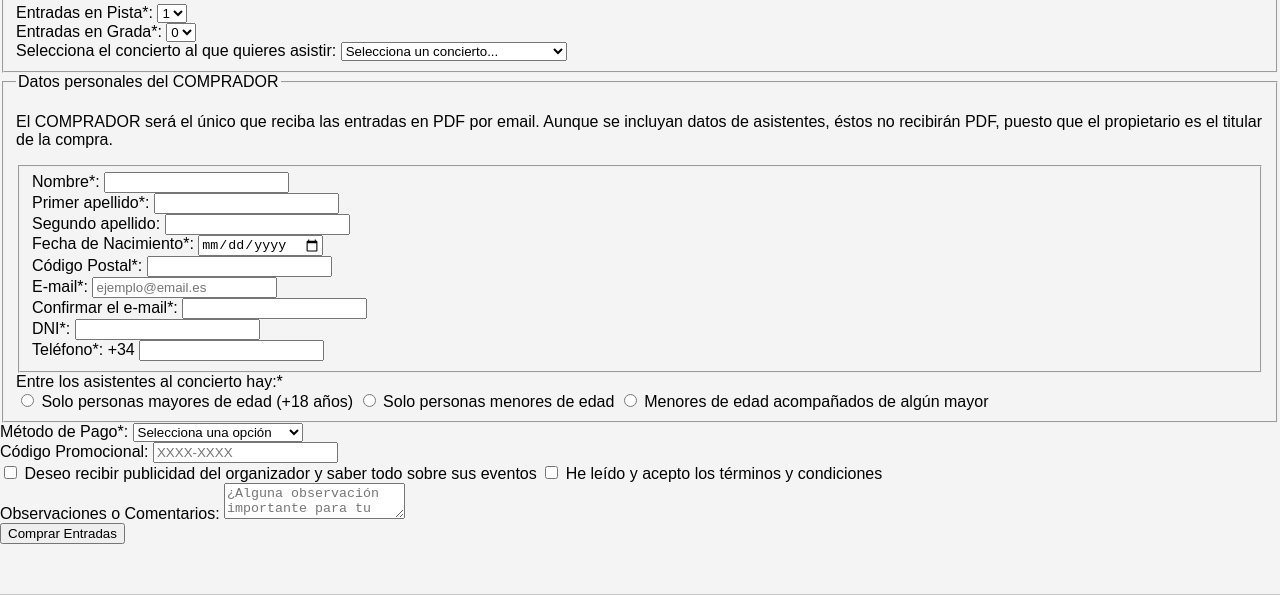
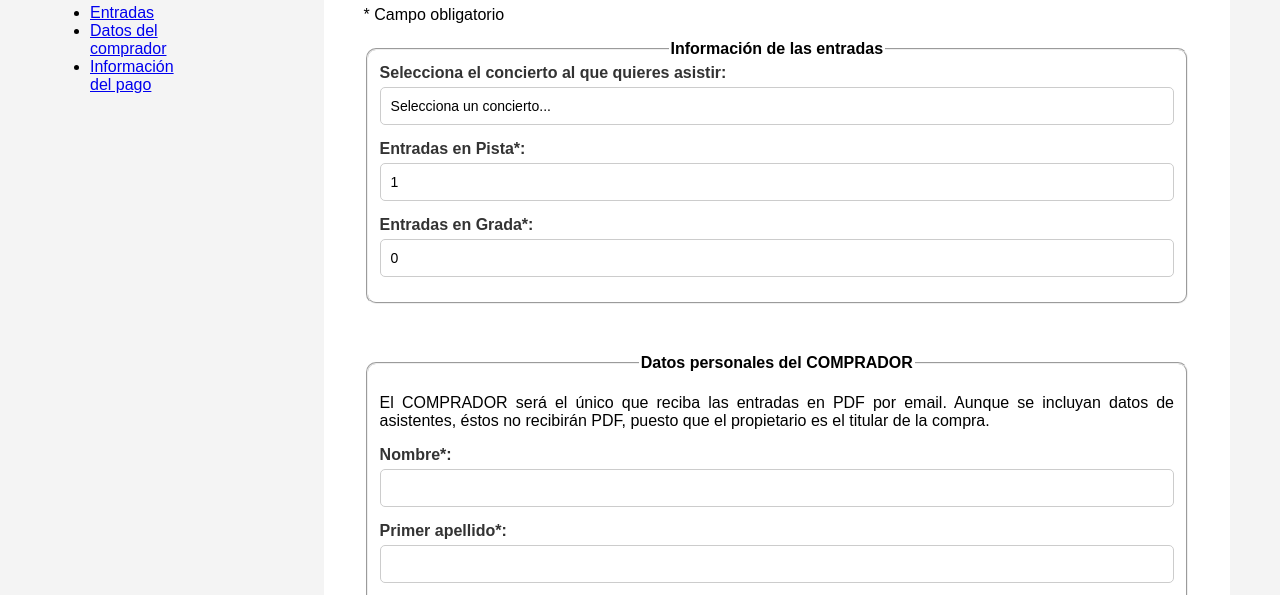
Before and after one commit to AsierLoinaz/iw-Entrega-01, a plain HTML site: page entradas.html in a window 1280 px wide. Shown: the part 361-956 px from the top of the page. Drawn offline with Linux system fonts and the light colour scheme.

Commit message:
form con algo de gracia

```diff
--- a/entradas.html
+++ b/entradas.html
@@ -22,41 +22,25 @@
 
     <form action="server"></form>
 
-    <div class="f_container">
-        <h1>Compra tus Entradas</h1>
-        <p>* Campo obligatorio</p>
+    <div class="container">
+        <aside class="sidebar" id="DiscosIndice">
+            <h2>Índice</h2>
+            <ul>
+            <li><a href="#entradas">Entradas</a></li>
+            <li><a href="#comprador">Datos del comprador</a></li>
+            <li><a href="#pago">Información del pago</a></li>
+            </ul>
+        </aside>
+
 
         <!-- CADA PAR ETIQUETA-INPUT SERÁ UN GRUPO-FORM -->
 
-        <form action="submit" method="post">
+        <form action="submit" method="post" class="content">
+            <h1>Compra tus Entradas</h1>
+            <div id="entradas" class="f_sect">
+            <p>* Campo obligatorio</p>
             <fieldset>
-                <legend>Entradas</legend>
-                <div class="grupo-form">
-                    <label for="entradasPista">Entradas en Pista*:</label>
-                    <select id="entradasPista" name="entradasPista">
-                        <option value="0">0</option>
-                        <option value="1" selected>1</option>
-                        <option value="2">2</option>
-                        <option value="3">3</option>
-                        <option value="4">4</option>
-                        <option value="5">5</option>
-                        <option value="6">6</option>
-                    </select>
-                </div>
-
-                <div class="grupo-form">
-                    <label for="entradasGrada">Entradas en Grada*:</label>
-                    <select id="entradasGrada" name="entradasGrada">
-                        <option value="0" selected>0</option>
-                        <option value="1">1</option>
-                        <option value="2">2</option>
-                        <option value="3">3</option>
-                        <option value="4">4</option>
-                        <option value="5">5</option>
-                        <option value="6">6</option>
-                    </select>
-                </div>
-
+                <legend>Información de las entradas</legend>
                 <div class="grupo-form">
                     <label for="conciertos">Selecciona el concierto al que quieres asistir:</label>
                     <select id="conciertos" name="conciertos" required>
@@ -96,11 +80,39 @@
                         </optgroup>
                     </select>
                 </div>
+                <div class="grupo-form">
+                    <label for="entradasPista">Entradas en Pista*:</label>
+                    <select id="entradasPista" name="entradasPista">
+                        <option value="0">0</option>
+                        <option value="1" selected>1</option>
+                        <option value="2">2</option>
+                        <option value="3">3</option>
+                        <option value="4">4</option>
+                        <option value="5">5</option>
+                        <option value="6">6</option>
+                    </select>
+                </div>
+
+                <div class="grupo-form">
+                    <label for="entradasGrada">Entradas en Grada*:</label>
+                    <select id="entradasGrada" name="entradasGrada">
+                        <option value="0" selected>0</option>
+                        <option value="1">1</option>
+                        <option value="2">2</option>
+                        <option value="3">3</option>
+                        <option value="4">4</option>
+                        <option value="5">5</option>
+                        <option value="6">6</option>
+                    </select>
+                </div>
+
 
             </fieldset>
+            </div>
+
 
             <!-- Datos personales -->
-
+            <div id="comprador" class="f_sect">
             <fieldset>
             <legend>Datos personales del COMPRADOR</legend>
 
@@ -108,7 +120,6 @@
                 <p> El COMPRADOR será el único que reciba las entradas en PDF por email. Aunque se incluyan datos de asistentes, éstos no recibirán PDF, puesto que el propietario es el titular de la compra.</p>
             </div>
 
-            <fieldset>
             <!-- Nombre -->
             <div class="grupo-form">
                 <label for="nombre">Nombre*:</label>
@@ -154,12 +165,14 @@
             <!-- TELEFONO -->
              <div class="grupo-form">
                 <label for="tlf">Teléfono*:</label>
-                <label class="prefijo">+34</label>
+                <div class="telefono">
+                 <label class="prefijo">+34</label>
                 <input type="tel" name="tlf"  id="tlf" required>
+                </div>
+
              </div>
-            </fieldset>
             <!-- HAY MENORES? -->
-            <div class="grupo-form">
+            <div class="f_sect">
 
                 <label for="hayMayores">Entre los asistentes al concierto hay:*</label>
                 <div class="opciones-edad">
@@ -176,7 +189,10 @@
 
             </div>
         </fieldset>
-
+    </div>
+            <div id="pago" class="f_sect">
+            <fieldset>
+            <legend>Información del pago</legend>
             <!-- Método de Pago -->
             <div class="grupo-form">
                 <label for="metodo-pago">Método de Pago*:</label>
@@ -192,14 +208,19 @@
                 <label for="codigo-promocional">Código Promocional:</label>
                 <input type="text" id="codigo-promocional" name="codigo-promocional" placeholder="XXXX-XXXX">
             </div>
+        </fieldset>
+        </div>
+        <div class="grupo-form-checkbox">
+            <div class="checkbox-item">
+                <label for="publi">Deseo recibir publicidad del organizador y saber todo sobre sus eventos</label>
+                <input type="checkbox" id="publi" name="publi">
+            </div>
 
-            <div class="grupo-form-checkbox">
-                <input type="checkbox" id="publi" name="publi" >
-                <label for="publi">Deseo recibir publicidad del organizador y saber todo sobre sus eventos</label>
-
+            <div class="checkbox-item">
+                <label for="aceptar-condiciones">He leído y acepto los términos y condiciones</label>
                 <input type="checkbox" id="aceptar-condiciones" name="aceptar-condiciones" required>
-                <label for="aceptar-condiciones">He leído y acepto los términos y condiciones</label>
             </div>
+        </div>
 
 
             <div class="grupo-form">
@@ -210,7 +231,9 @@
 
             <!-- Botón Enviar -->
             <button type="submit">Comprar Entradas</button>
+
         </form>
+
     </div>
 
     <footer>
--- a/styles.css
+++ b/styles.css
@@ -57,17 +57,13 @@ footer img {
 }
 
 
-
-main {
-    padding: 20px;
-}
-
 .container {
     display: flex; /* Alinear la sidebar y el contenido */
+    margin-top: 20px;
 }
 
 .sidebar {
-    width: 400px;
+    width: 200px;
     background-color: #f4f4f4;
     padding: 50px;
     position: sticky;
@@ -76,16 +72,17 @@ main {
     overflow-y: initial; /* Puedes hacer scroll en la sidebar  */
 }
 
-
-
-
 .content {
+    border-radius: 12px;
+    margin-top: 0px;
     background-color: white;
     margin-left: 100px; /* Deja espacio para la sidebar */
     margin-right: 50px;
     padding: 40px;
     text-align: justify;
 }
+
+
 
 .content .infoDisco {
     display: flex; /* alinear imagen y texto en una fila */
@@ -120,3 +117,96 @@ main {
     padding: 8px;
     text-align: left;
 }
+
+
+
+/* FORMULARIO */
+
+form fieldset{
+    border-radius: 10px;
+}
+
+legend {
+    text-align: center; /* Centra el texto dentro del legend */
+    font-weight: bold; /* Si quieres que el texto de la legend sea más destacado */
+}
+
+form .f_sect{
+    margin-bottom: 50px;
+}
+
+
+label {
+    font-weight: bold;
+    display: block;
+    margin-bottom: 5px;
+    color: #333;
+}
+
+/* Estilos de los inputs, selects y textarea */
+input[type="text"],
+input[type="email"],
+input[type="date"],
+input[type="tel"],
+select,
+textarea {
+    width: 100%;
+    padding: 10px;
+    margin-bottom: 15px;
+    border: 1px solid #ccc;
+    border-radius: 5px;
+    box-sizing: border-box;
+    font-size: 14px;
+}
+
+textarea {
+    resize: vertical;
+    min-height: 100px;
+}
+
+select {
+
+    appearance: none;
+    background-color: #fff;
+}
+
+/* Estilos de los radio buttons */
+.opciones-edad {
+    display: flex;
+    flex-direction: column;
+}
+
+.opciones-edad label {
+    font-weight: normal;
+}
+
+/* Estilos para botones */
+button[type="submit"] {
+    background-color: #007bff;
+    color: white;
+    padding: 15px;
+    border: none;
+    width: 100%;
+    font-size: 16px;
+}
+
+.telefono {
+    display: flex;
+    align-items: center; /* Alinea verticalmente los elementos */
+}
+
+.telefono label{
+    padding-right: 20px;
+}
+.grupo-form-checkbox {
+    display: flex;
+    flex-direction: column; /* Coloca los checkbox-item en columna */
+    gap: 20px; /* Espacio entre cada checkbox-item */
+    margin-bottom: 30px;
+}
+
+.checkbox-item {
+    display: flex;
+    align-items: center; /* Alinea verticalmente el checkbox y el label */
+    gap: 10px;
+}
```
Also changed, not shown: historia.html (+1 -1 lines).
